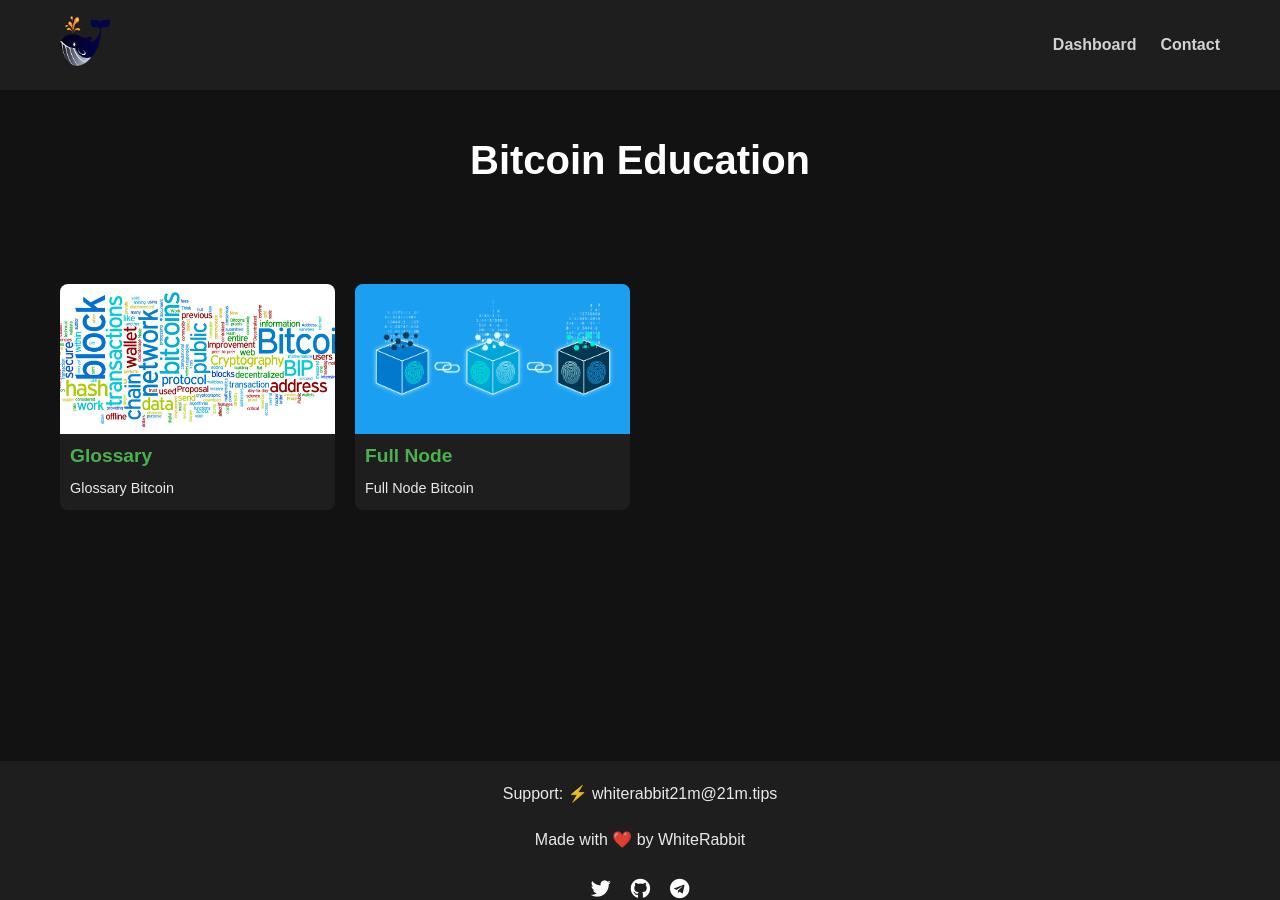
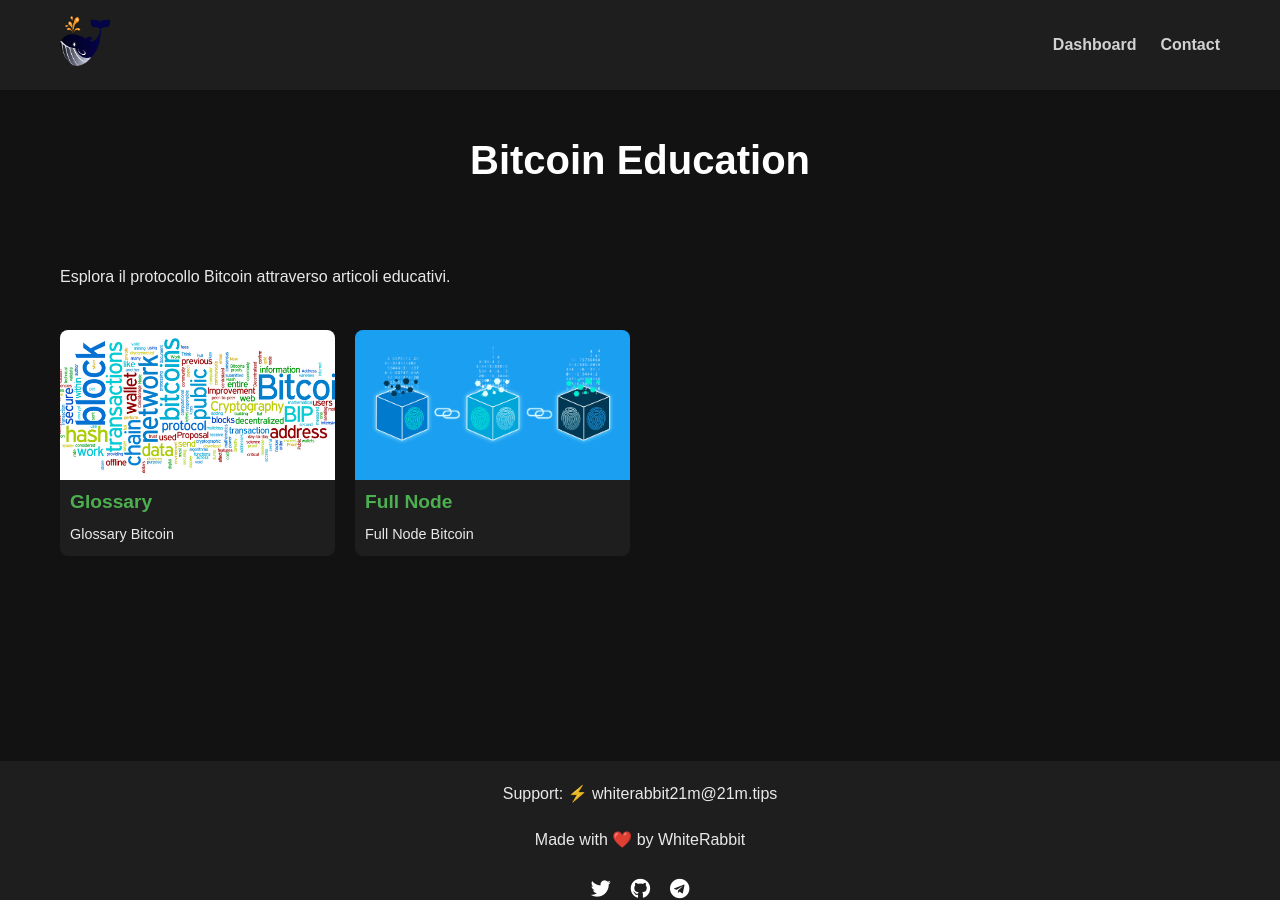
Before and after one commit to whiterabbit21m-test/whiterabbit21m-test.github.io, a Jekyll site: the page built from bitcoin-education.md, in a window 1280 px wide and 900 px high. Built offline with Jekyll 4.4.1, drawn with Linux system fonts in a browser that asks for light colours.

Commit message:
Update bitcoin-education.md

```diff
--- a/bitcoin-education.md
+++ b/bitcoin-education.md
@@ -3,6 +3,8 @@ layout: page
 title: Bitcoin Education
 permalink: /bitcoin-education/
 ---
+
+Esplora il protocollo Bitcoin attraverso articoli educativi.
 
 <div class="education-grid">
   {% for post in site.categories.bitcoin-education %}
```
